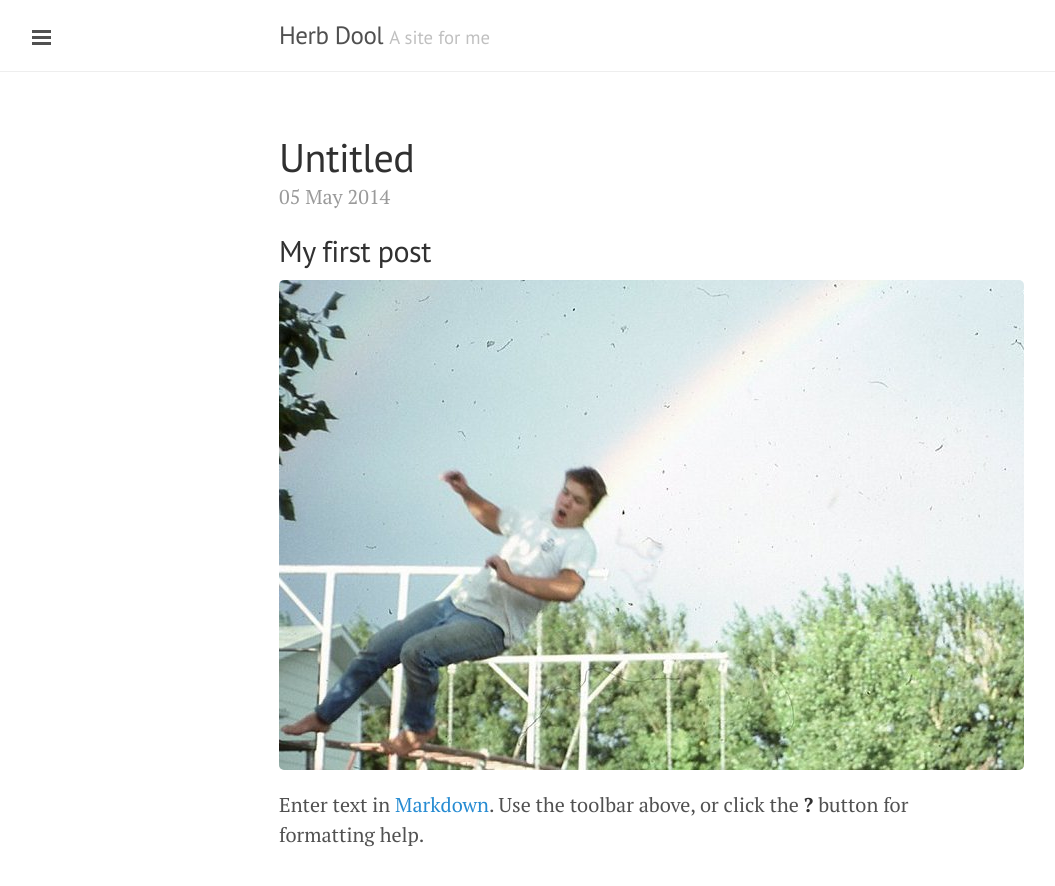
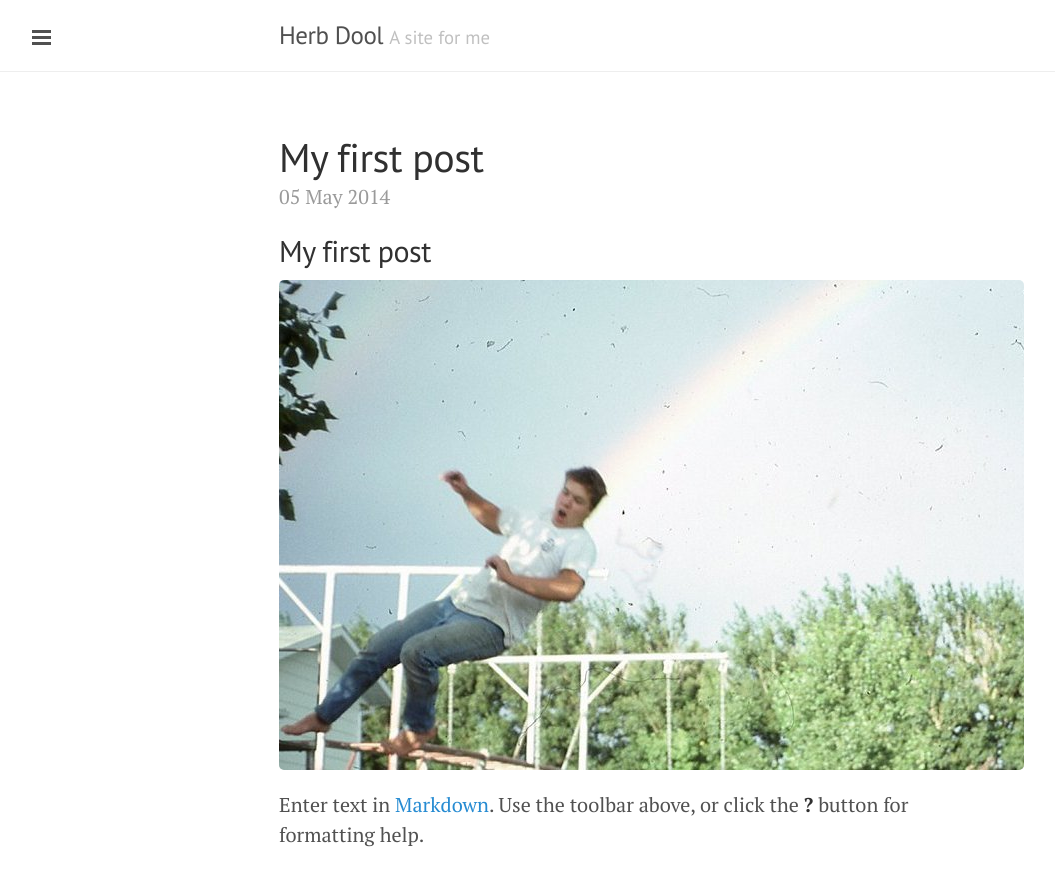
Before and after one commit to herbdool/herbdool.github.com, a Jekyll site: the page built from index.html, in a window 1280 px wide and 900 px high. Shown: the top 886 px of the window, without its empty margins (1-1056 px from the left). Built offline with Jekyll 4.4.1, drawn with Linux system fonts in a browser that asks for light colours; Markdown is read by kramdown in place of the engine named in the settings; the list of posts is cut into pages by our own code.

Commit message:
Updated 2014-05-05-my-first.md

```diff
--- a/_posts/2014-05-05-my-first.md
+++ b/_posts/2014-05-05-my-first.md
@@ -2,7 +2,8 @@
 layout: blog
 category: blog
 published: true
-title: Untitled
+title: My first post
+tags: ""
 ---
 
 ## My first post
```
